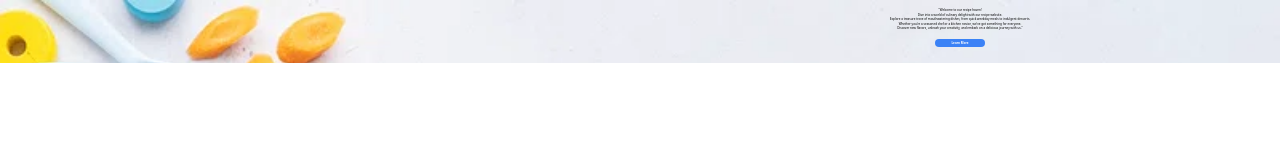
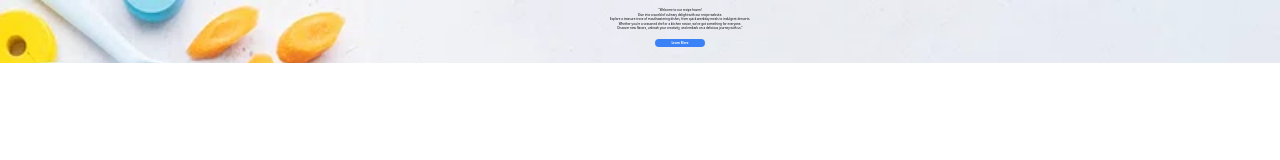
Before and after one commit to roycejohn/CookBookProj, a plain HTML site: page index.html in a window 1280 px wide. Drawn offline with nearby package versions, Linux system fonts and the light colour scheme.

Commit message:
Change to only one row

```diff
--- a/index.html
+++ b/index.html
@@ -12,9 +12,8 @@
 
     </header>
 
-    <hero class="flex">
-        <div class="w-1/2 h-12"></div>
-        <div class="w-1/2 h-fit my-2">"Welcome to our recipe haven!<br> Dive into a world of culinary delight with our recipe website.<br> Explore a treasure trove of mouthwatering dishes, from quick weekday meals to indulgent desserts.<br> Whether you're a seasoned chef or a kitchen novice, we've got something for everyone.<br> Discover new flavors, unleash your creativity, and embark on a delicious journey with us."<br>
+    <hero class="grid grid-col-1">
+        <div class="my-2 ml-20">"Welcome to our recipe haven!<br> Dive into a world of culinary delight with our recipe website.<br> Explore a treasure trove of mouthwatering dishes, from quick weekday meals to indulgent desserts.<br> Whether you're a seasoned chef or a kitchen novice, we've got something for everyone.<br> Discover new flavors, unleash your creativity, and embark on a delicious journey with us."<br>
             <button class="bg-blue-500 hover:bg-blue-700 text-white font-bold py-0.5 px-4 rounded-full my-2">
                 Learn More
             </button>
--- a/styles.css
+++ b/styles.css
@@ -14,8 +14,9 @@ hero {
     background-repeat: no-repeat;
     background-size: cover;
     font-size: 3px;
+    align-items: center;
     text-align: center;
-    align-items: center;
+
 }
 
 
```
